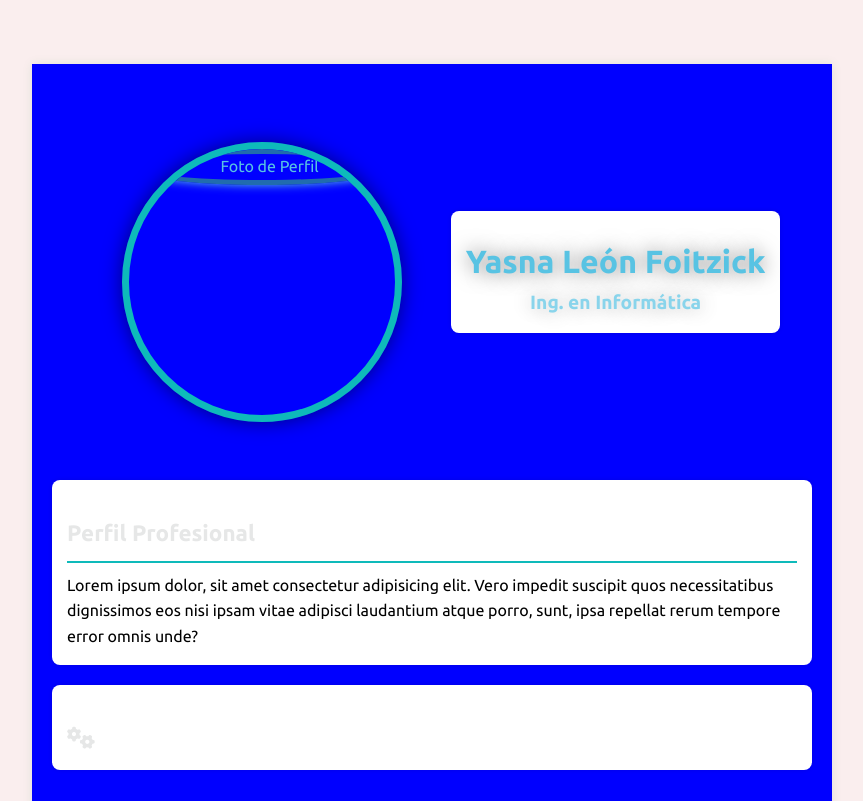
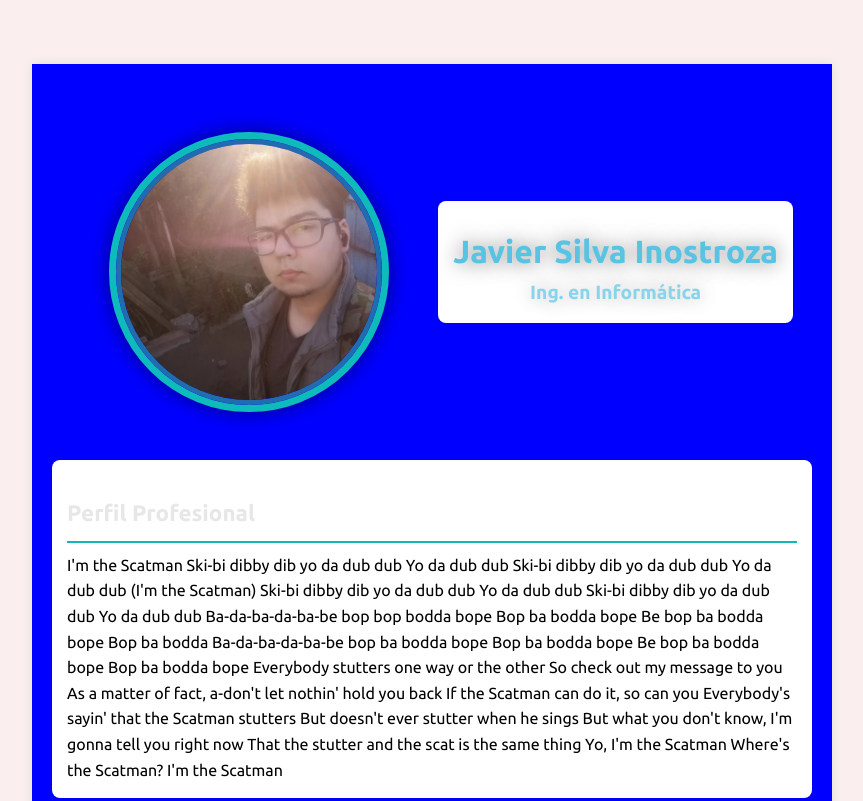
Before and after one commit to Javier21silva/Trabajo-Cloud, a plain HTML site: page Prueba-Cloud/index.html in a window 1280 px wide. Shown: the top 801 px of the page, without its empty margins (208-1071 px from the left). Drawn offline with Linux system fonts and the light colour scheme.

Commit message:
Agregado perfil

```diff
--- a/Prueba-Cloud/estilo.css
+++ b/Prueba-Cloud/estilo.css
@@ -22,9 +22,9 @@ main{
 header{
     text-align: center;
     color:rgb(88, 195, 227);
-    padding: 20px 0;
+    padding: 10px 0;
     border-radius: 8px 8px 0 0;
-    background-image: url('./img/foto-fondo.avif');
+    background-image: url('./img/fondo.jpg!w700wp');
     background-size: 100%;
     background-repeat: no-repeat;
     background-position: center;
--- a/Prueba-Cloud/index.html
+++ b/Prueba-Cloud/index.html
@@ -12,17 +12,45 @@
     <main class="container" >
     <header class="cabecera">
         <figure class="contenedor_foto_perfil">
-          <img src="./img/perfil.jpeg" alt="Foto de Perfil">
+          <img src="./img/perfil.jpg" alt="Foto de Perfil">
         </figure>
         <section class="nombre_puesto">
-            <h1> Yasna León Foitzick</h1>
+            <h1> Javier Silva Inostroza</h1>
             <h2> Ing. en Informática</h2>
         </section>
     </header>
     <section>
         <h3>Perfil Profesional</h3>
         <hr>
-        <p>Lorem ipsum dolor, sit amet consectetur adipisicing elit. Vero impedit suscipit quos necessitatibus dignissimos eos nisi ipsam vitae adipisci laudantium atque porro, sunt, ipsa repellat rerum tempore error omnis unde?</p>
+        <p>I'm the Scatman
+Ski-bi dibby dib yo da dub dub
+Yo da dub dub
+Ski-bi dibby dib yo da dub dub
+Yo da dub dub
+(I'm the Scatman)
+Ski-bi dibby dib yo da dub dub
+Yo da dub dub
+Ski-bi dibby dib yo da dub dub
+Yo da dub dub
+Ba-da-ba-da-ba-be bop bop bodda bope
+Bop ba bodda bope
+Be bop ba bodda bope
+Bop ba bodda
+Ba-da-ba-da-ba-be bop ba bodda bope
+Bop ba bodda bope
+Be bop ba bodda bope
+Bop ba bodda bope
+Everybody stutters one way or the other
+So check out my message to you
+As a matter of fact, a-don't let nothin' hold you back
+If the Scatman can do it, so can you
+Everybody's sayin' that the Scatman stutters
+But doesn't ever stutter when he sings
+But what you don't know, I'm gonna tell you right now
+That the stutter and the scat is the same thing
+Yo, I'm the Scatman
+Where's the Scatman?
+I'm the Scatman</p>
     </section>
     <section>
         <h3><i class="fas fa-cogs"></i></h3>
```
Also changed, not shown: Prueba-Cloud/img/perfil.jpg (added), 1 other file.
